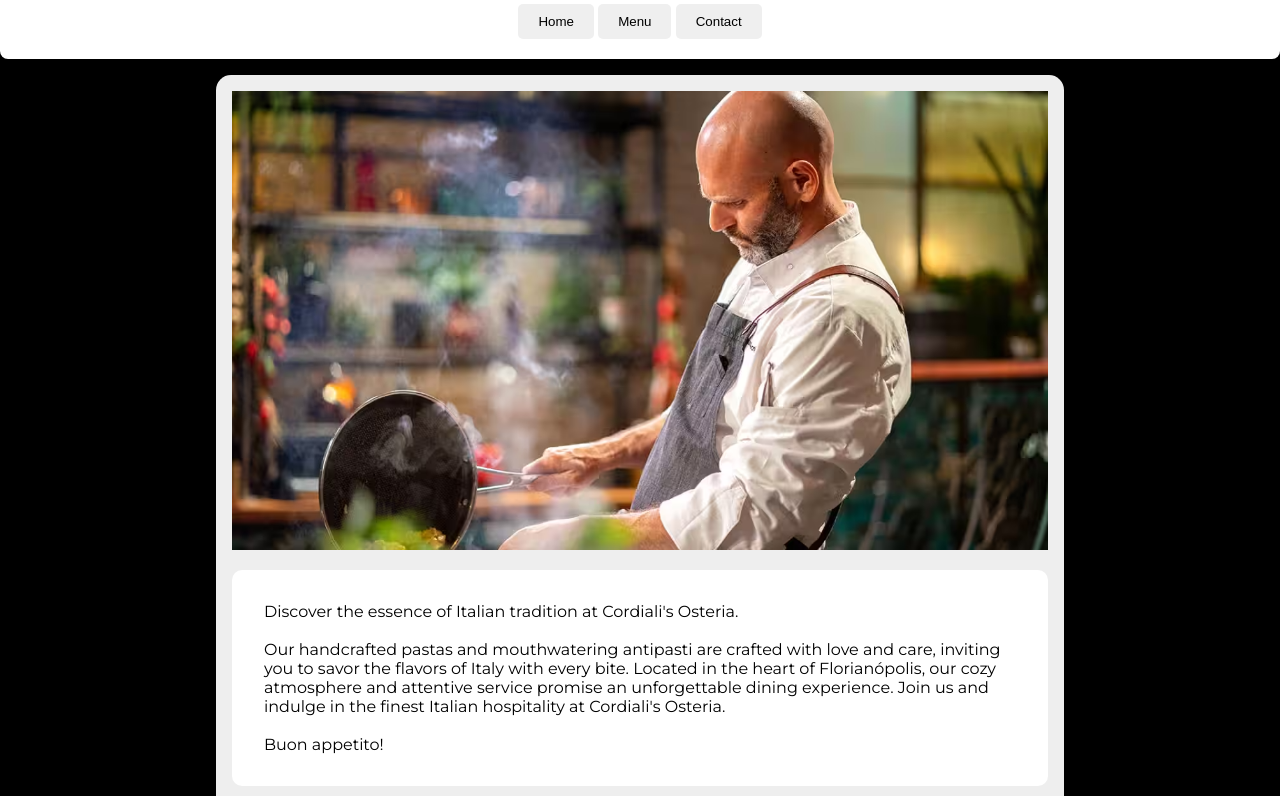
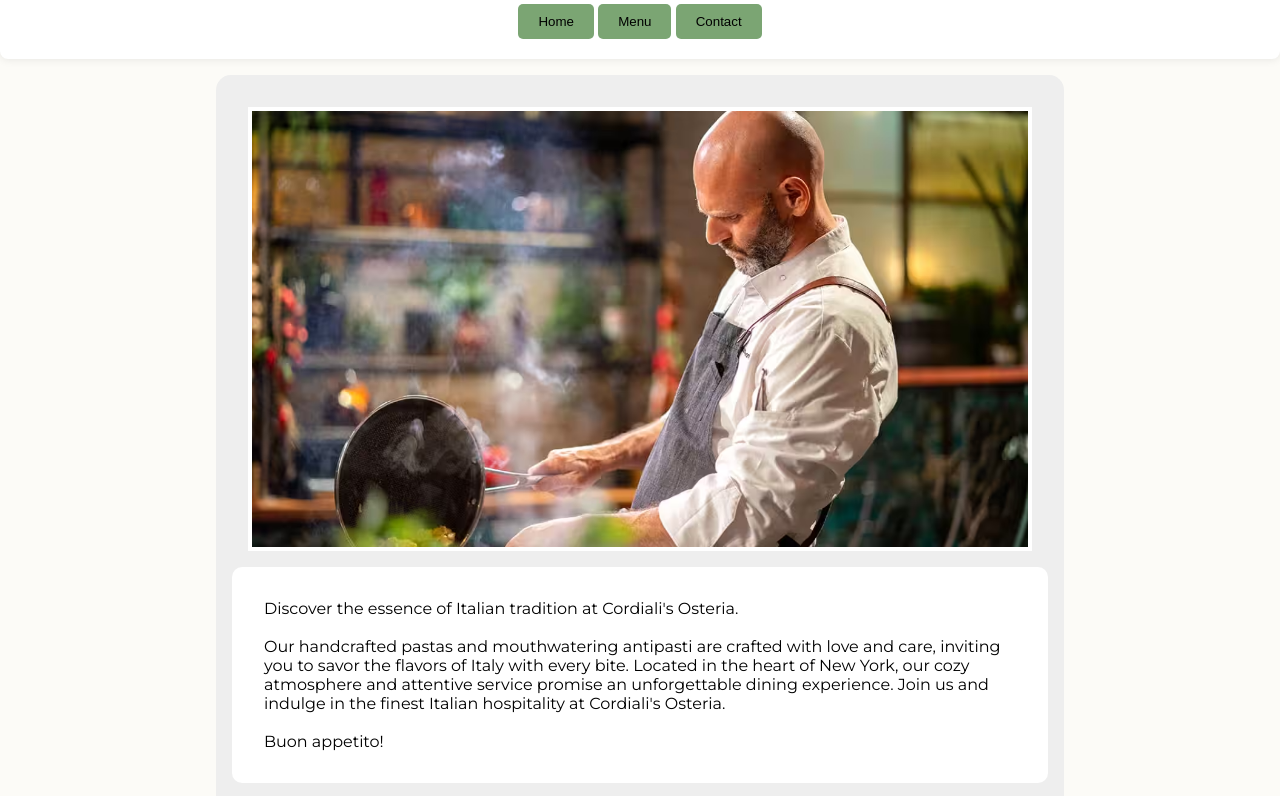
Before and after one commit to douglasmnegri/restaurant-page, a website built with webpack: page src/index.html in a window 1280 px wide. Shown: the part 104-900 px from the top of the page. Built offline with nearby package versions, Linux system fonts and the light colour scheme.

Commit message:
refactor the webpage color design and restructure the project directory

```diff
--- /dev/null
+++ b/src/functions/contact.js
@@ -0,0 +1,70 @@
+import randomMap from "../images/random-map.png";
+
+function contact() {
+  const content = document.querySelector("#content");
+  const form = document.createElement("div");
+
+  const contact = document.createElement("h1");
+  contact.classList.add("contact-title");
+  contact.textContent = "Make Reservation";
+
+  const nameLabel = document.createElement("label");
+  nameLabel.textContent = "Name:";
+  const nameInput = document.createElement("input");
+  nameInput.setAttribute("type", "text");
+  nameInput.setAttribute("name", "name");
+
+  const emailLabel = document.createElement("label");
+  emailLabel.textContent = "Email:";
+  const emailInput = document.createElement("input");
+  emailInput.setAttribute("type", "email");
+  emailInput.setAttribute("name", "email");
+
+  const phoneLabel = document.createElement("label");
+  phoneLabel.textContent = "Phone:";
+  const phoneInput = document.createElement("input");
+  phoneInput.setAttribute("type", "tel");
+  phoneInput.setAttribute("name", "phone");
+
+  const messageLabel = document.createElement("label");
+  messageLabel.textContent = "Message:";
+  const messageTextarea = document.createElement("textarea");
+  messageTextarea.setAttribute("name", "message");
+
+  const submitButton = document.createElement("button");
+  submitButton.setAttribute("type", "submit");
+  submitButton.textContent = "Submit";
+
+  const mapContainer = document.createElement("div");
+  mapContainer.classList.add("map");
+
+  const map = document.createElement("img");
+  map.src = randomMap;
+
+  const address = document.createElement("div");
+  address.classList.add("address");
+  address.innerHTML = "295 Mercer St, New York, NY 10012, USA<br>(212) 555-0198";
+
+  form.appendChild(contact);
+  form.appendChild(nameLabel);
+  form.appendChild(nameInput);
+  form.appendChild(document.createElement("br"));
+  form.appendChild(emailLabel);
+  form.appendChild(emailInput);
+  form.appendChild(document.createElement("br"));
+  form.appendChild(phoneLabel);
+  form.appendChild(phoneInput);
+  form.appendChild(document.createElement("br"));
+  form.appendChild(messageLabel);
+  form.appendChild(messageTextarea);
+  form.appendChild(document.createElement("br"));
+  form.appendChild(submitButton);
+  mapContainer.appendChild(map);
+  mapContainer.appendChild(address);
+
+  // Append form to container element
+  content.appendChild(form);
+  content.appendChild(mapContainer);
+}
+
+export { contact };
--- a/src/home.js
+++ b/src/functions/home.js
@@ -1,23 +1,37 @@
-import italianChefImage from "./images/italian-chef.png";
-import bolognesePlate from "./images/bolognese.jpg";
-import carbonaraPlate from "./images/carbonara.jpg";
-import lasagnaPlate from "./images/lasagna.jpg";
-import shrimpPlate from "./images/shrimp-scampi.jpg";
+import italianChefImage from "../images/italian-chef.png";
+import bolognesePlate from "../images/bolognese.jpg";
+import carbonaraPlate from "../images/carbonara.jpg";
+import lasagnaPlate from "../images/lasagna.jpg";
+import shrimpPlate from "../images/shrimp-scampi.jpg";
+import familyPicture from "../images/family-restaurant.jpg";
 
 const images = [bolognesePlate, carbonaraPlate, lasagnaPlate, shrimpPlate];
 
 function home() {
   const content = document.querySelector("#content");
-  const textBlock = document.createElement("div");
-  textBlock.classList.add("short-text");
-  textBlock.innerHTML =
-    "Discover the essence of Italian tradition at Cordiali's Osteria. <br><br>Our handcrafted pastas and mouthwatering antipasti are crafted with love and care, inviting you to savor the flavors of Italy with every bite. Located in the heart of Florianópolis, our cozy atmosphere and attentive service promise an unforgettable dining experience. Join us and indulge in the finest Italian hospitality at Cordiali's Osteria. <br><br>Buon appetito!";
+  const textBlockChef = document.createElement("div");
+  const textBlockFamily = document.createElement("div");
 
   const chefImage = document.createElement("img");
   chefImage.classList.add("chef");
   chefImage.src = italianChefImage;
+
+  textBlockChef.classList.add("short-text");
+  textBlockChef.innerHTML =
+    "Discover the essence of Italian tradition at Cordiali's Osteria. <br><br>Our handcrafted pastas and mouthwatering antipasti are crafted with love and care, inviting you to savor the flavors of Italy with every bite. Located in the heart of New York, our cozy atmosphere and attentive service promise an unforgettable dining experience. Join us and indulge in the finest Italian hospitality at Cordiali's Osteria. <br><br>Buon appetito!";
+
+  const familyPhoto = document.createElement("img");
+  familyPhoto.classList.add("family-pic");
+  familyPhoto.src = familyPicture;
+
+  textBlockFamily.classList.add("short-text");
+  textBlockFamily.innerHTML =
+    "Cordiali's Osteria, an iconic Italian eatery in the heart of vibrant New York City, has delighted patrons for over 70 years. <br><br>With a name that exudes warmth and camaraderie, our osteria invites guests to indulge in the authentic flavors of Italy amidst rustic charm and hospitality. <br><br>From our cherished family recipes to our carefully curated wine selection, Cordiali's Osteria offers a dining experience that honors the rich tradition of Italian cuisine.";
+
   content.appendChild(chefImage);
-  content.appendChild(textBlock);
+  content.appendChild(textBlockChef);
+  content.appendChild(familyPhoto);
+  content.appendChild(textBlockFamily);
 
   // menu block
   const secondBlock = document.createElement("div");
--- /dev/null
+++ b/src/functions/movePage.js
@@ -0,0 +1,25 @@
+function targetPageLocation() {
+    const buttonHome = document.querySelector(".home");
+    const buttonMenu = document.querySelector(".menu");
+    const buttonContact = document.querySelector(".contact");
+
+    const content = document.querySelector("#content");
+    const menu = document.querySelector(".menu-title");
+    const contact = document.querySelector(".contact-title");
+
+    function scrollPage(target) {
+      target.scrollIntoView({ behavior: "smooth" });
+    }
+
+    buttonHome.addEventListener("click", function() {
+      scrollPage(content);
+    });
+    buttonMenu.addEventListener("click", function() {
+      scrollPage(menu);
+    });
+    buttonContact.addEventListener("click", function() {
+      scrollPage(contact);
+    });
+  }
+
+  export { targetPageLocation };
--- a/src/index.js
+++ b/src/index.js
@@ -1,7 +1,8 @@
 import _ from "lodash";
 import "./style.css";
-import { home } from './home.js';
-import { contact } from "../contact.js";
+import { home } from './functions/home.js';
+import { contact } from "./functions/contact.js";
+import { targetPageLocation } from "./functions/movePage.js";
 home();
-
 contact();
+targetPageLocation();
--- a/src/style.css
+++ b/src/style.css
@@ -14,7 +14,6 @@ li {
 }
 
 body {
-  background-color: #000000;
   font-family: var(--main-font);
 }
 
@@ -22,7 +21,7 @@ body {
   display: grid;
   grid-template-rows: 0.5fr 6fr;
   grid-template-columns: 0.5fr 1fr 0.5fr;
-  background-color: #000000;
+  background-color: #FCFBF7;
 }
 
 header {
@@ -30,7 +29,7 @@ header {
   grid-column: 1 / 4;
   padding: 20px;
   text-align: center;
-  background-color: #fff;
+  background-color: white;
   border-radius: 8px;
   box-shadow: 0 0 10px rgba(0, 0, 0, 0.1);
 }
@@ -48,6 +47,7 @@ header button {
   cursor: pointer;
   transition: transform 0.2s ease;
   appearance: none;
+  background-color: #7BA573;
 }
 
 header button::after {
@@ -80,8 +80,14 @@ header button:hover::after {
   background-color: rgb(238, 238, 238);
 }
 
-.chef {
-  max-width: 100%;
+.chef,
+.family-pic {
+  display: block;
+  margin-left: auto;
+  margin-right: auto;
+  width: 95%;
+  margin-top: 1em;
+  border: solid white 4px;
 }
 
 .short-text {
@@ -157,7 +163,7 @@ textarea {
 }
 #content button {
   padding: 10px 20px;
-  background-color: wheat;
+  background-color: #7BA573;
   display: inline-block;
   padding: 10px 20px;
   position: relative;
```
Also changed, not shown: src/images/family-restaurant.jpg (added).
